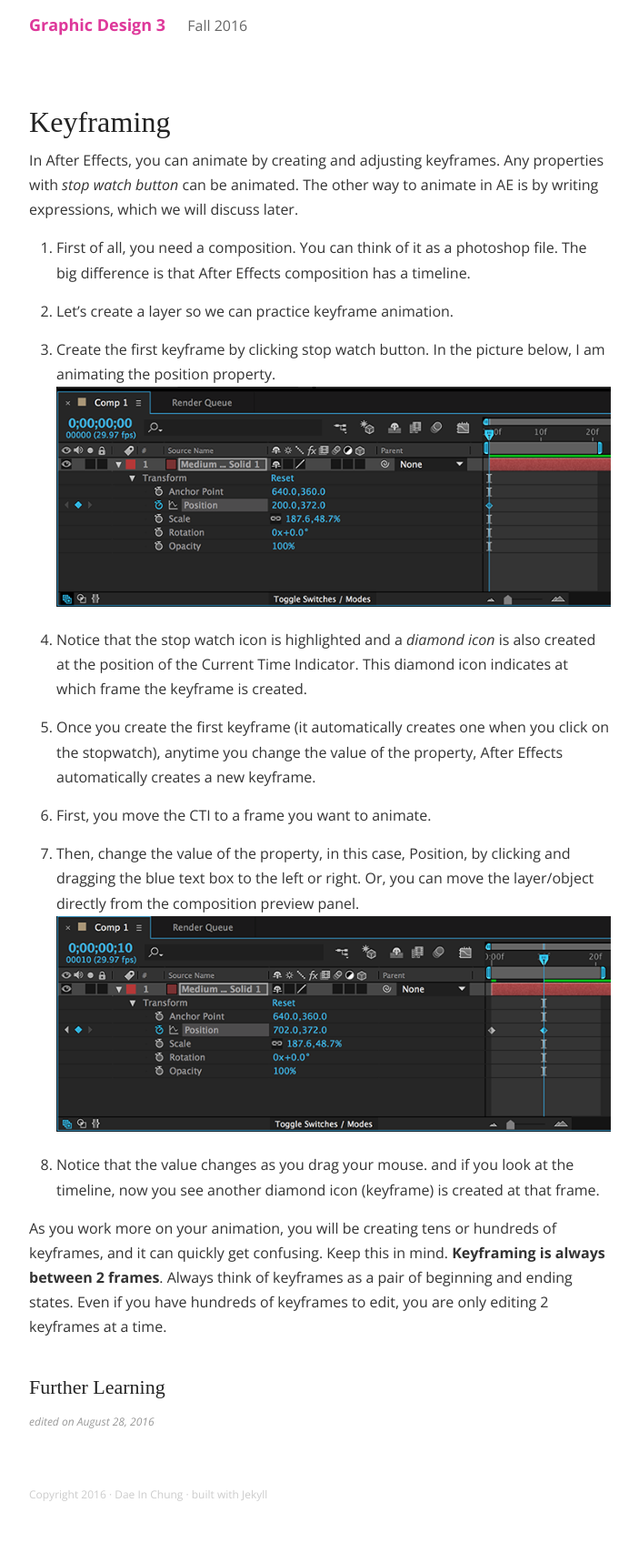
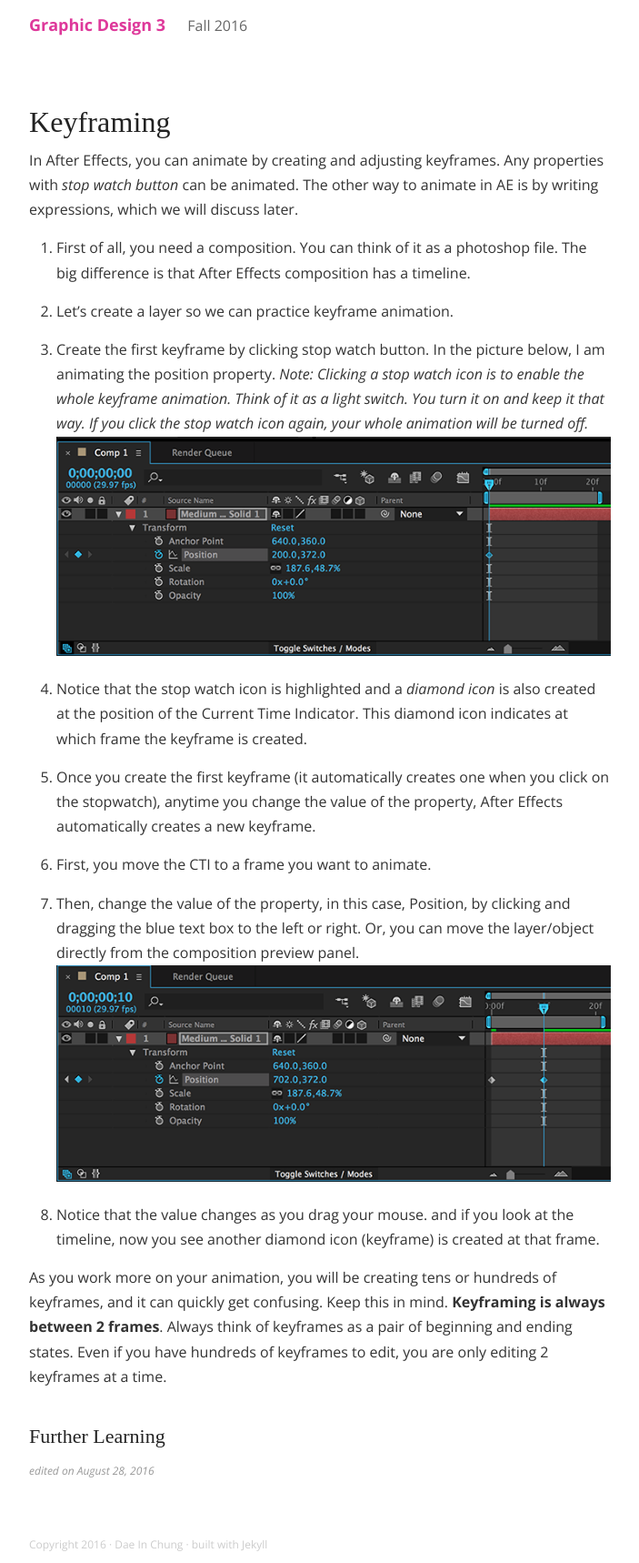
Before and after one commit to Mirandadaa/mica-gd300, a Jekyll site: the page built from _posts/110-6-1-keyframing.md, in a window 1280 px wide. Shown: the whole page at 91% size, without its empty margins (288-991 px from the left). Built offline with Jekyll 4.4.1, drawn with Linux system fonts in a browser that asks for light colours; some web fonts are replaced; before the commit the page ends 1664 px from its top, so only the background shows below that.

Commit message:
edit - keyframing

```diff
--- a/_posts/110-6-1-keyframing.md
+++ b/_posts/110-6-1-keyframing.md
@@ -17,7 +17,7 @@ In After Effects, you can animate by creating and adjusting keyframes. Any prope
 
 2. Let’s create a layer so we can practice keyframe animation.
 
-3. Create the first keyframe by clicking stop watch button. In the picture below, I am animating the position property.
+3. Create the first keyframe by clicking stop watch button. In the picture below, I am animating the position property. *Note: Clicking a stop watch icon is to enable the whole keyframe animation. Think of it as a light switch. You turn it on and keep it that way. If you click the stop watch icon again, your whole animation will be turned off.*
 ![Creating the first keyframe](/images/keyframing/keyframe-1.png)
 
 4. Notice that the stop watch icon is highlighted and a *diamond icon* is also created at the position of the Current Time Indicator. This diamond icon indicates at which frame the keyframe is created.
```
